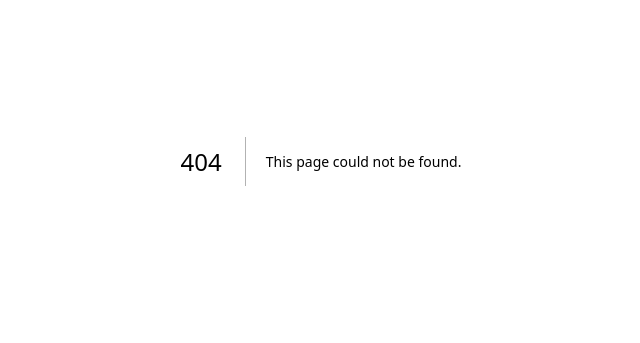
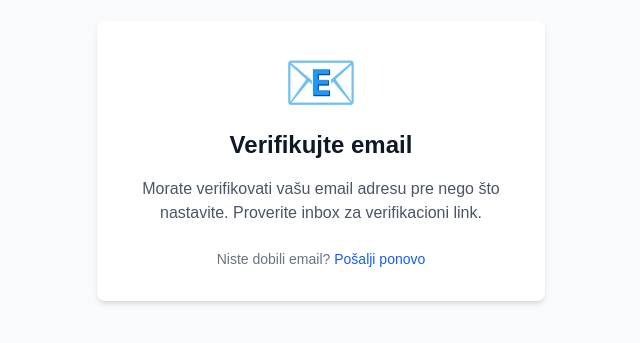
Before and after one commit to elab-development/internet-tehnologije-2025-elabaiasistent_2022_0210, a Next.js app in the folder elab-ai-assistant/: page /verify-email-required in a window 1280 px wide. Before the commit this address had no page. Shown: the part 239-582 px from the top of the page, without its empty margins (319-959 px from the left). Built offline with nearby package versions, Linux system fonts and the light colour scheme.

Commit message:
Dodavanje middleware zarad zastite ruta

```diff
--- /dev/null
+++ b/elab-ai-assistant/src/app/unauthorized/page.tsx
@@ -0,0 +1,25 @@
+// src/app/unauthorized/page.tsx
+
+import Link from 'next/link'
+
+export default function UnauthorizedPage() {
+  return (
+    <div className="min-h-screen flex items-center justify-center bg-gray-50">
+      <div className="max-w-md w-full text-center">
+        <h1 className="text-6xl font-bold text-red-600 mb-4">403</h1>
+        <h2 className="text-2xl font-semibold text-gray-900 mb-4">
+          Nemate dozvolu
+        </h2>
+        <p className="text-gray-600 mb-8">
+          Nemate potrebne privilegije za pristup ovoj stranici.
+        </p>
+        <Link
+          href="/dashboard"
+          className="inline-block bg-blue-600 text-white px-6 py-3 rounded-lg hover:bg-blue-700 transition"
+        >
+          Nazad na Dashboard
+        </Link>
+      </div>
+    </div>
+  )
+}
--- /dev/null
+++ b/elab-ai-assistant/src/app/verify-email-required/page.tsx
@@ -0,0 +1,24 @@
+// src/app/verify-email-required/page.tsx
+
+export default function VerifyEmailRequiredPage() {
+  return (
+    <div className="min-h-screen flex items-center justify-center bg-gray-50">
+      <div className="max-w-md w-full text-center bg-white p-8 rounded-lg shadow-md">
+        <div className="text-6xl mb-4">📧</div>
+        <h1 className="text-2xl font-bold text-gray-900 mb-4">
+          Verifikujte email
+        </h1>
+        <p className="text-gray-600 mb-6">
+          Morate verifikovati vašu email adresu pre nego što nastavite.
+          Proverite inbox za verifikacioni link.
+        </p>
+        <p className="text-sm text-gray-500">
+          Niste dobili email?{' '}
+          <button className="text-blue-600 hover:underline">
+            Pošalji ponovo
+          </button>
+        </p>
+      </div>
+    </div>
+  )
+}
--- a/elab-ai-assistant/src/middleware.ts
+++ b/elab-ai-assistant/src/middleware.ts
@@ -0,0 +1,52 @@
+// src/middleware.ts
+
+import { withAuth } from 'next-auth/middleware'
+import { NextResponse } from 'next/server'
+import { UserRole } from '@prisma/client'
+
+export default withAuth(
+  function middleware(req) {
+    const token = req.nextauth.token
+    const path = req.nextUrl.pathname
+
+    // Proveri role-based access
+    if (path.startsWith('/admin')) {
+      if (token?.role !== UserRole.ADMIN) {
+        return NextResponse.redirect(new URL('/unauthorized', req.url))
+      }
+    }
+
+    if (path.startsWith('/moderator')) {
+      if (token?.role !== UserRole.MODERATOR && token?.role !== UserRole.ADMIN) {
+        return NextResponse.redirect(new URL('/unauthorized', req.url))
+      }
+    }
+
+    // Proveri verifikaciju
+    if (path.startsWith('/chat') || path.startsWith('/dashboard')) {
+      if (!token?.verified) {
+        return NextResponse.redirect(new URL('/verify-email-required', req.url))
+      }
+    }
+
+    return NextResponse.next()
+  },
+  {
+    callbacks: {
+      authorized: ({ token }) => !!token, // Mora biti ulogovan
+    },
+  }
+)
+
+// Definiši koje rute su zaštićene
+export const config = {
+  matcher: [
+    '/dashboard/:path*',
+    '/chat/:path*',
+    '/moderator/:path*',
+    '/admin/:path*',
+    '/api/chat/:path*',
+    '/api/moderator/:path*',
+    '/api/admin/:path*',
+  ],
+}
```
